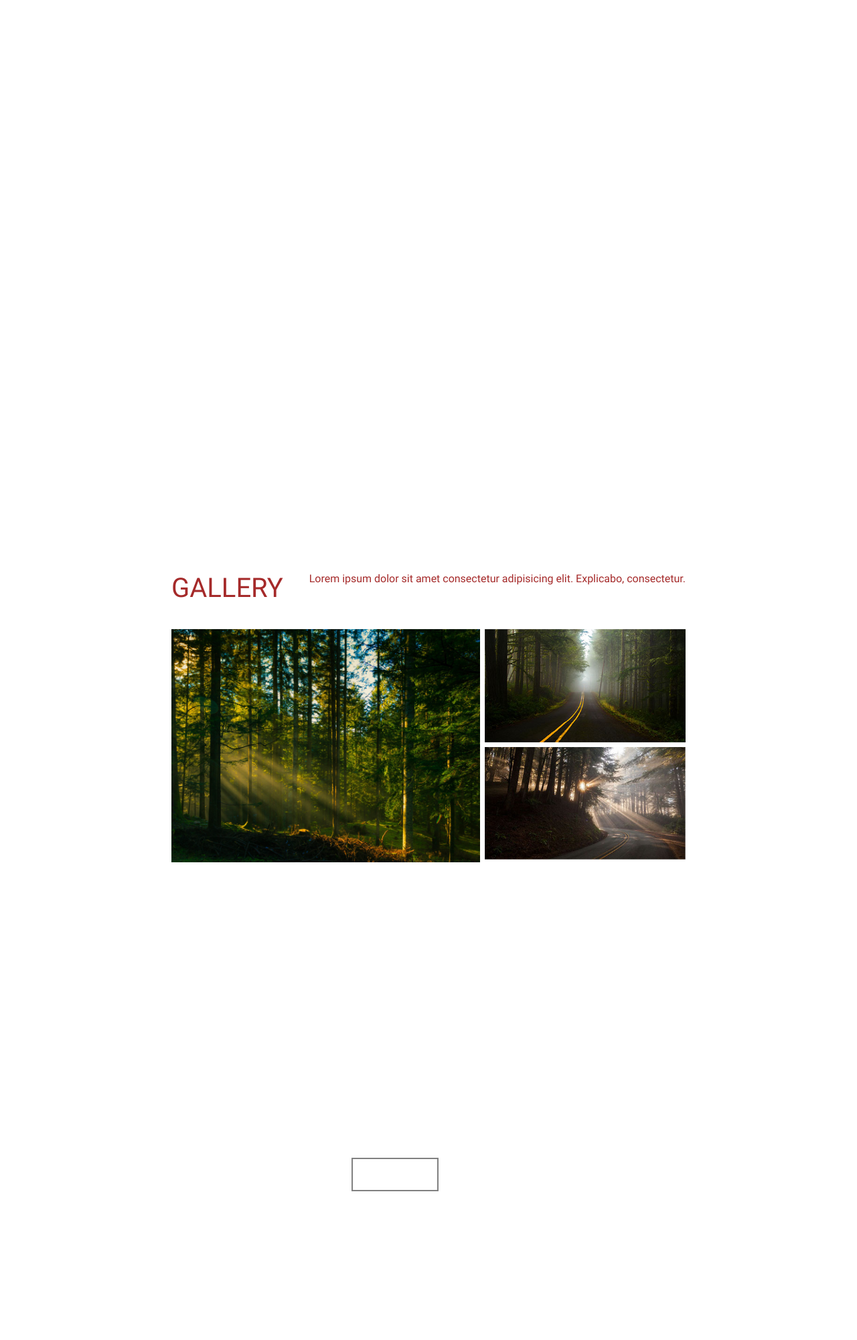
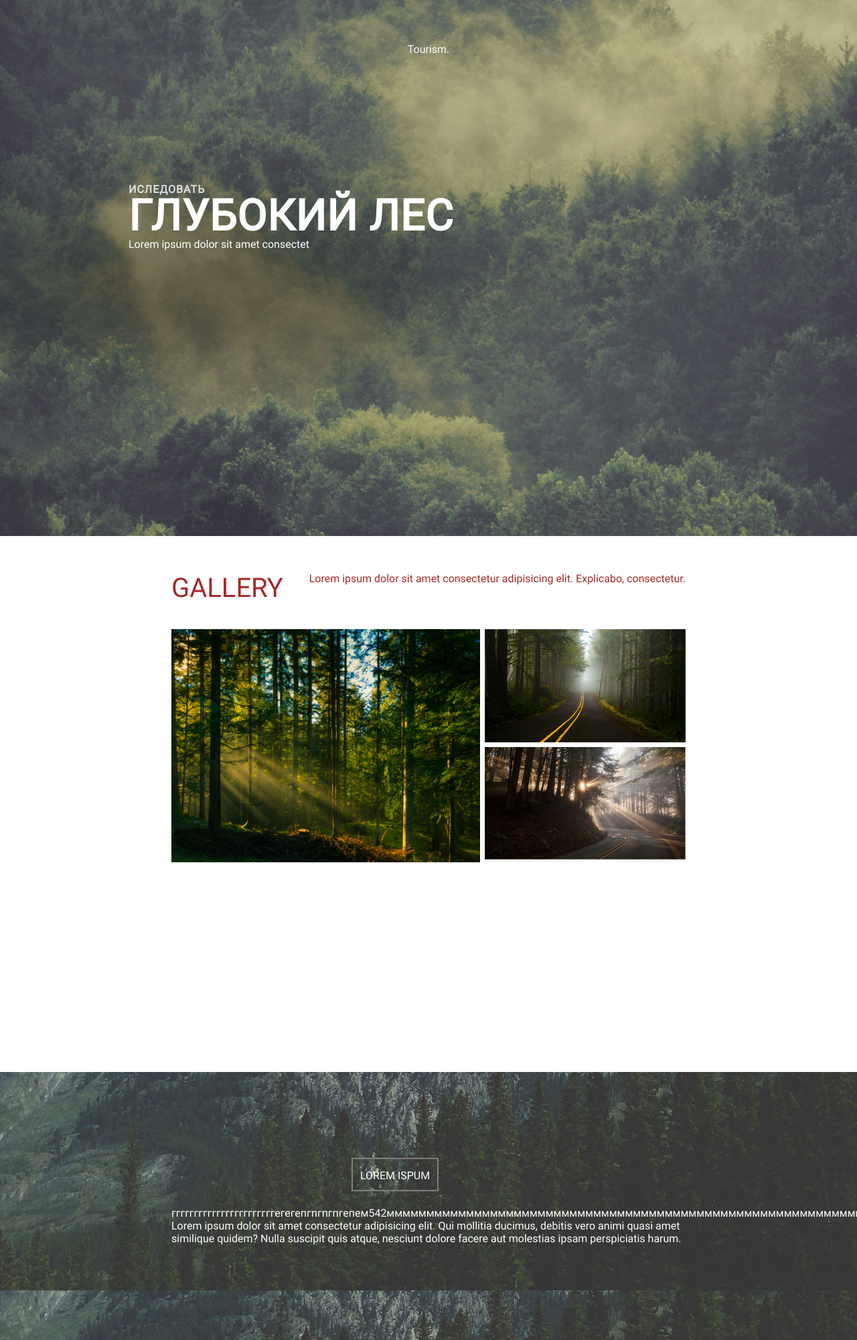
Before and after one commit to omurbek08/omurbek08, a plain HTML site: page index.html in a window 1280 px wide. Shown: the top 2000 px of the page at 67% size. Drawn offline with Linux system fonts and the light colour scheme; files whose address does not match are found by name.

Commit message:
Update main.css

```diff
--- a/css/main.css
+++ b/css/main.css
@@ -15,7 +15,7 @@ html, body, main{
 .box{
     height: 100%;
     width: 100%;
-    background-image: url(../омурбек3/img/img1.jpg);
+    background-image: url(../img/img1.jpg);
     background-position: center;
     background-size: cover;
 }
@@ -89,7 +89,7 @@ html, body, main{
     margin-left: 1%;
 }
 .baner{
-    background-image: url(img/img3.jpg);
+    background-image: url(../img/img3.jpg);
     height: 50%;
     width: 100%;
     color: #fff;
```
